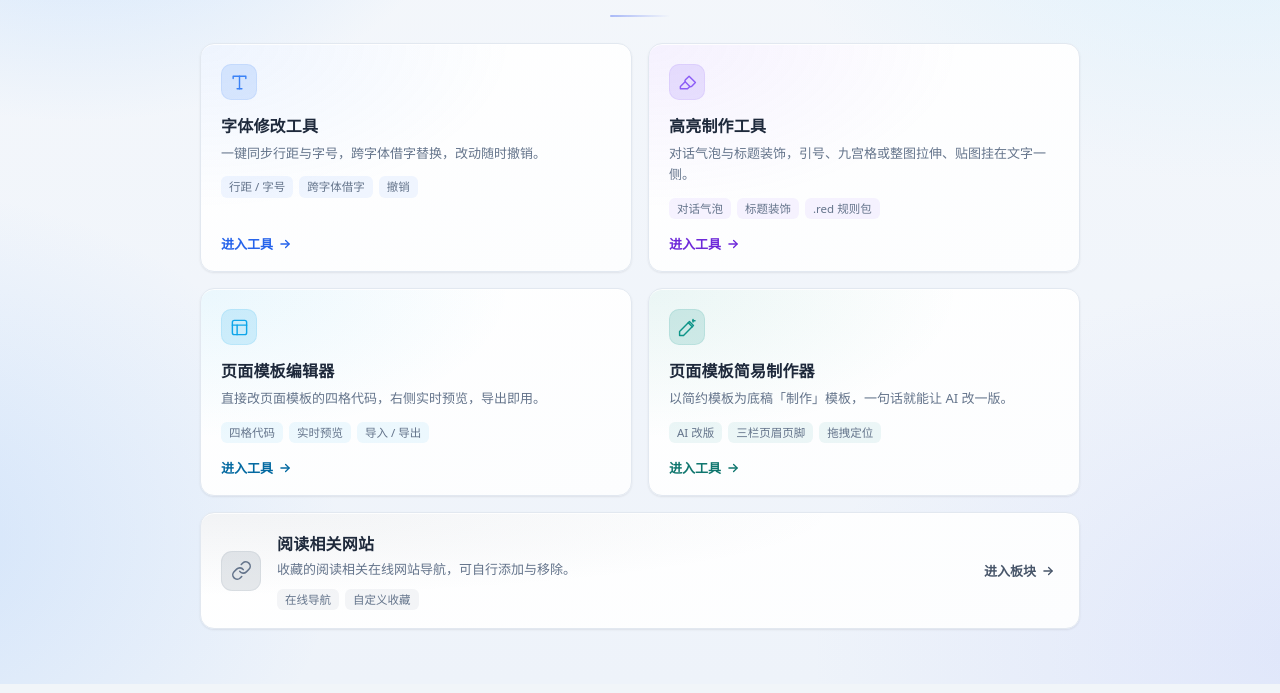
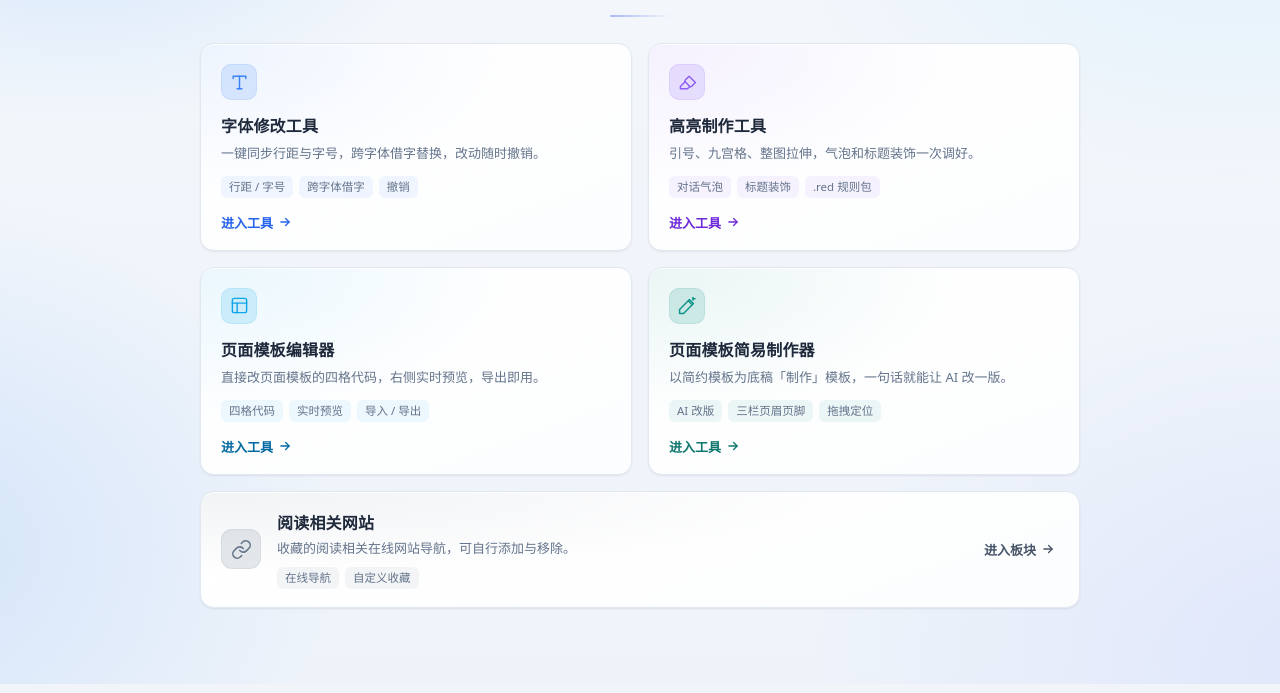
Before and after one commit to LLLLHO/reading-toolkit, a plain HTML site: page index.html in a window 1280 px wide. Shown: the part 116-809 px from the top of the page. Drawn offline with Linux system fonts and the light colour scheme.

Commit message:
sync: 2026-11-14 01:35

```diff
--- a/index.html
+++ b/index.html
@@ -47,8 +47,13 @@
         background: linear-gradient(90deg, rgba(79,110,242,.45), rgba(79,110,242,0)); }
 
     /* ---------- 卡片网格 ---------- */
-    .grid { display: grid; grid-template-columns: 1fr 1fr; gap: 16px; }
-    @media (max-width: 720px) { .grid { grid-template-columns: 1fr; } }
+    /* 两行 1fr：不管哪张卡说明多一行，两行都会拉成同一高度；
+       第三行是通栏那张，按内容高度走 */
+    .grid { display: grid; grid-template-columns: 1fr 1fr; grid-template-rows: 1fr 1fr auto; gap: 16px; }
+    @media (max-width: 720px) {
+        /* 单列时一行一张卡，等高等得没意义，恢复逐卡自适应 */
+        .grid { grid-template-columns: 1fr; grid-template-rows: none; grid-auto-rows: auto; }
+    }
     a.card {
         --c: 79,110,242;
         --tint: .085;
@@ -193,7 +198,7 @@
                     </svg>
                 </span>
                 <h2>高亮制作工具</h2>
-                <p>对话气泡与标题装饰，引号、九宫格或整图拉伸、贴图挂在文字一侧。</p>
+                <p>引号、九宫格、整图拉伸，气泡和标题装饰一次调好。</p>
                 <div class="tags"><span>对话气泡</span><span>标题装饰</span><span>.red 规则包</span></div>
                 <span class="go">进入工具
                     <svg viewBox="0 0 24 24" fill="none" stroke="currentColor" stroke-width="2.2" stroke-linecap="round" stroke-linejoin="round"><path d="M5 12h14"/><path d="m13 6 6 6-6 6"/></svg>
```
